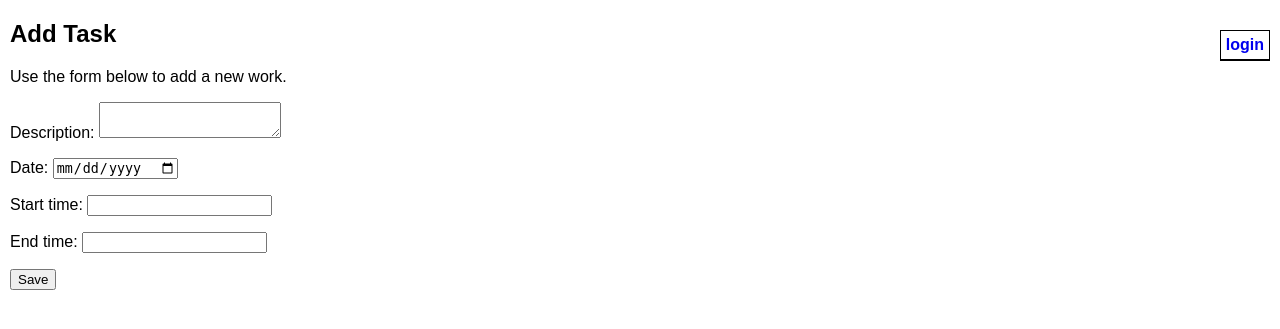
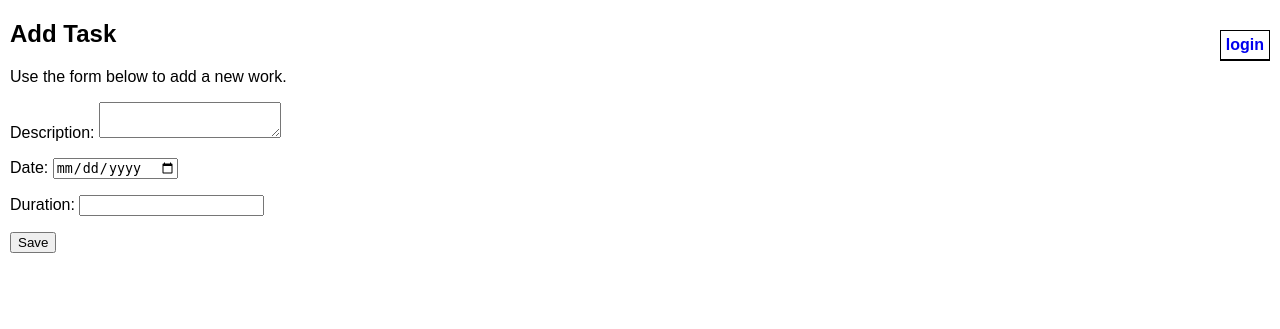
Before and after one commit to jmstaley/timetracker, a Django app: template templates/timetracker/add_work.html in a window 1280 px wide. Shown: the part 57-386 px from the top of the page. Run offline with Django 3.2, Linux system fonts and the light colour scheme; the template is opened without the code that fills it, so the values that code supplies are empty, except form fields; tables that the repository leaves empty hold one stand-in row (values such as "Sample post"); form fields are guessed from the names that the template uses.

Commit message:
Start adding custom duration field, need to fix saving

```diff
--- a/templates/timetracker/add_work.html
+++ b/templates/timetracker/add_work.html
@@ -19,17 +19,10 @@
       {% endif %}
     </p>
     <p>
-      <label form="id_start_time">Start time:</label>
-      {{ form.start_time }}
-      {% if form.start_time.errors %}
-        <span class="error">{{ form.start_time.errors|join:", " }}</span>
-      {% endif %}
-    </p>
-    <p>
-      <label form="id_end_time">End time:</label>
-      {{ form.end_time }}
-      {% if form.end_time.errors %}
-        <span class="error">{{ form.end_time.errors|join:", " }}</span>
+      <label form="id_duration">Duration:</label>
+      {{ form.duration }}
+      {% if form.duration.errors %}
+        <span class="error">{{ form.duration.errors|join:", " }}</span>
       {% endif %}
     </p>
     <p><input type="submit" value="Save" /></p>
```
Also changed, not shown: forms.py (+5 -2 lines), models.py (+9 -7 lines), views.py (+7 -6 lines).
